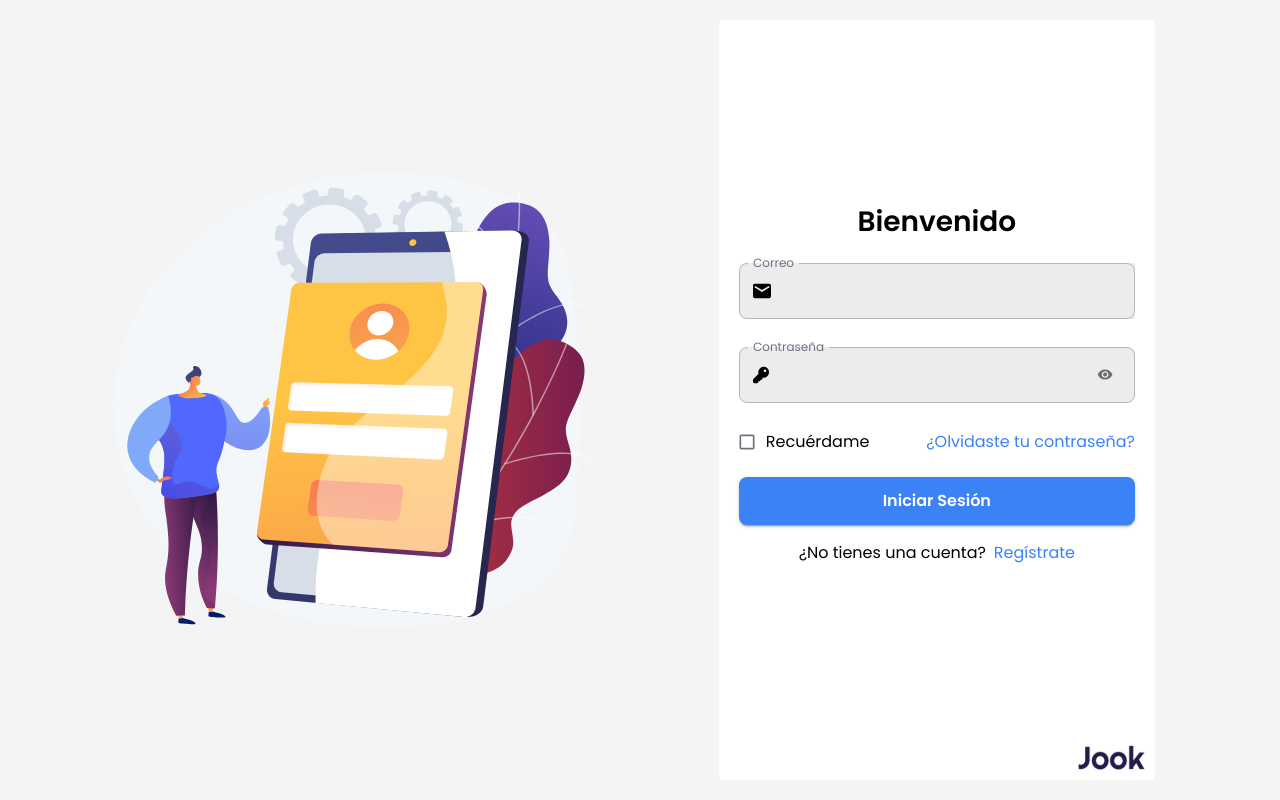
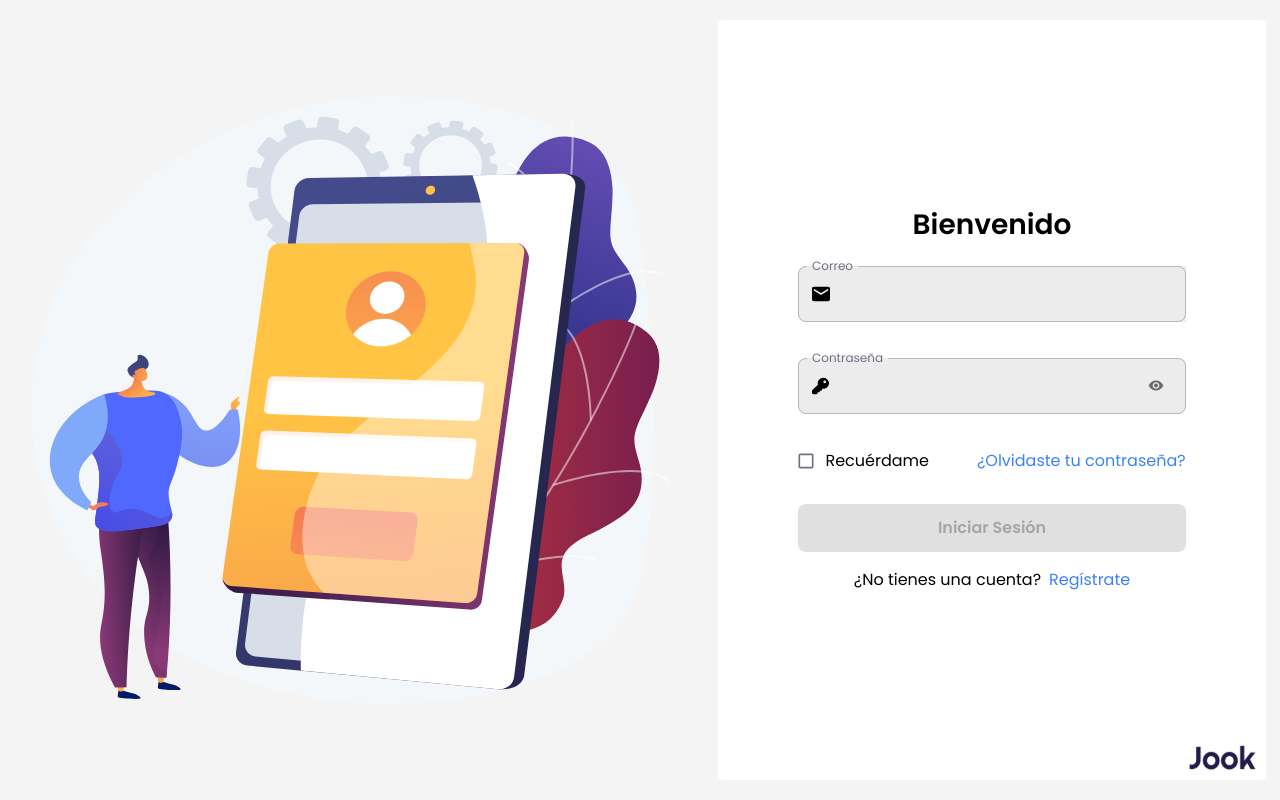
Before and after one commit to Jookcuc/SistemaFirmas, a React (Vite) app: page /auth/login in a window 1280 px wide. Built offline with nearby package versions, Linux system fonts and the light colour scheme.

Commit message:
Fix: Fixed some visual bugs and make it the recomendation from LoginPage. Feat: adding the disable button from login before filled the inputs login and email, also make functional the Register link.

```diff
--- a/package.json
+++ b/package.json
@@ -7,7 +7,8 @@
     "dev": "vite",
     "build": "tsc -b && vite build",
     "lint": "eslint .",
-    "preview": "vite preview"
+    "preview": "vite preview",
+    "host": "vite --host"
   },
   "dependencies": {
     "@emotion/react": "^11.14.0",
--- a/src/core/layouts/LoginLayouts/LoginLayout.css
+++ b/src/core/layouts/LoginLayouts/LoginLayout.css
@@ -27,6 +27,7 @@
     position: relative;
     padding-bottom: 3.125rem;
    justify-content: center;
+
 }
 
 
--- a/src/core/layouts/LoginLayouts/LoginLayout.interface.ts
+++ b/src/core/layouts/LoginLayouts/LoginLayout.interface.ts
@@ -3,4 +3,5 @@ import { ReactNode } from "react";
 export interface LoginLayoutProps {
   children: ReactNode;
   title?: string;
+  className?: string;
 }
--- a/src/core/layouts/LoginLayouts/index.tsx
+++ b/src/core/layouts/LoginLayouts/index.tsx
@@ -6,11 +6,11 @@ import { FC } from 'react';
 
 
 
-export const LoginLayout: FC<LoginLayoutProps> = function({ children, title = "TextoEjemplo" }) {
+export const LoginLayout: FC<LoginLayoutProps> = function({ children, title = "TextoEjemplo", className}) {
 
   return (
     <Box className="principalContainerLayoutLogin">
-      <Box className="containerChildrens">
+      <Box className={className ? "containerChildrens " + className : "containerChildrens"}>
         <Typography variant="h2" component="h2">{title}</Typography>
 
         {children}
--- a/src/module/Auth/pages/Login/Login.css
+++ b/src/module/Auth/pages/Login/Login.css
@@ -6,12 +6,11 @@
 .principalContainerLogin{
     width: 100%;
     height: 100vh;
-    background-color: rgb(244, 244, 244);
 
 }
 
 .containerLoginItems{
-    background-color: white;
+
     display: flex;
     flex-direction: column;
     align-items: center;
@@ -31,7 +30,13 @@
 .formContainer{
     display: flex;
     flex-direction: column;
-    gap:1rem;
+    gap:1.5rem;
+}
+
+.loginLayoutContainer{
+    padding-top: 5rem !important;
+    padding-bottom: 5rem !important;
+    background-color: transparent !important;
 }
 
 .rememberandforgotContainer{
@@ -60,7 +65,8 @@
 
 /** MEDIDAS PARA PC**/
 
-@media screen and (min-width: 1024px) {
+@media screen and (min-width: 1020px) {
+
 
     .principalContainerLogin{
     width: 100%;
@@ -94,4 +100,42 @@
         align-items: center;
     }
 
+    .loginLayoutContainer{
+        background-color: white !important;
+    }
 }
+
+@media screen and (min-width: 1200px)  {
+    .containerLoginImage{
+        width: 55%;
+    }
+
+    .containerLoginItems{
+        width: 45%;
+    }
+
+
+    .loginLayoutContainer{
+        padding-top: 2.5rem !important;
+        padding-bottom: 2.5rem !important;
+        padding-left: 5rem !important;
+        padding-right: 5rem !important;
+        background-color: white !important;
+
+    }
+
+    .rememberandforgotContainer{
+        display: flex;
+        flex-wrap: wrap;
+        flex-direction: row;
+        justify-content:space-between;
+        align-items: center;
+    }
+
+    .LoginImage{
+        display: flex;
+        width: 40rem;
+        height: 40rem;
+
+        }
+}
--- a/src/module/Auth/pages/Login/index.tsx
+++ b/src/module/Auth/pages/Login/index.tsx
@@ -9,17 +9,14 @@ import passWodIcon from '../../../../core/icon/IconsLogin/KeyIcon.svg';
 import LoginImage from '../../../../assets/assetsLogin/ImagenLogin.svg';
 import { useTranslation } from 'react-i18next';
 
-
-
-
 export const LoginPage: React.FC = () => {
-
-  const {t}=useTranslation();
+  const {t} = useTranslation();
 
   const {
     control,
     handleSubmit,
-    register
+    register,
+    watch
   } = useForm<LoginFormData>({
     defaultValues: {
       email: '',
@@ -28,12 +25,12 @@ export const LoginPage: React.FC = () => {
     }
   });
 
+  // Watch email and password fields
+  const email = watch('email');
+  const password = watch('password');
+
   const onSubmit: SubmitHandler<LoginFormData> = (data) => {
     console.log('Form Data:', data);
-
-
-
-
   };
 
   return (
@@ -43,9 +40,10 @@ export const LoginPage: React.FC = () => {
       </Box>
 
       <Box className="containerLoginItems">
-        <LoginLayout title={t("StringsAuth.title.welcome")}>
+        <LoginLayout title={t("StringsAuth.title.welcome")} className="loginLayoutContainer" >
           <Box className="childContainer">
             <Box className="formContainer" component="form" onSubmit={handleSubmit(onSubmit)} noValidate>
+
               <Box className="inpuntContainer">
                 <Input
                   className="textField"
@@ -100,13 +98,19 @@ export const LoginPage: React.FC = () => {
                 </Typography>
               </Box>
 
-              <Button type="submit" variant="contained">{t("StringsAuth.buttons.login")}</Button>
+              <Button
+                type="submit"
+                variant="contained"
+                disabled={!email || !password}
+              >
+                {t("StringsAuth.buttons.login")}
+              </Button>
 
             </Box>
 
             <Box className="registerContainer">
               <Typography component="p">{t("StringsAuth.links.noAccount")}</Typography>
-              <Typography component="a" href="/Register" color="primary" sx={{ textDecoration: "none" }}>
+              <Typography component="a" href="./register" color="primary" sx={{ textDecoration: "none" }}>
               {t("StringsAuth.buttons.register")}
               </Typography>
             </Box>
--- a/src/module/Auth/pages/Login/login.interface.ts
+++ b/src/module/Auth/pages/Login/login.interface.ts
@@ -4,4 +4,5 @@ export interface LoginFormData {
     email: string;
     password: string;
     rememberMe: boolean;
+
   }
--- a/src/module/Auth/pages/Register/index.tsx
+++ b/src/module/Auth/pages/Register/index.tsx
@@ -72,125 +72,6 @@ export const RegisterPage = () => {
   };
 
   return (
-    <LoginLayout title="Creación de Cuenta">
-      <Box component="form" sx={{display: "flex", paddingTop:"0"}} onSubmit={handleSubmit}>
-        <Box className="formStep" id="registerStep2" sx={{display: activeStep === 0 ? "flex": "none"}}>
-
-          <Input
-            id="name"
-            label="Name"
-            type="text"
-            icon={UserIcon}
-            value={name}
-            onChange={(e) => setName(e.target.value)}
-            required
-          />
-
-          <Input
-            id="lastName"
-            label="Last Name"
-            type="text"
-            icon={UserIcon}
-            value={lastName}
-            onChange={(e) => setLastName(e.target.value)}
-            required
-          />
-
-          <Input
-            id="key"
-            label="Product Key"
-            type="text"
-            icon={KeyIcon}
-            value={key}
-            onChange={(e) => setKey(e.target.value)}
-            required
-          />
-
-          <Box className="firmBox">
-            <Box
-              sx={{
-                display:"flex",
-                justifyContent: "flex-start",
-                alignItems: "center",
-                gap: "1rem",
-                width: "70%",
-                paddingX: "0.7rem",
-                border:"solid 1px #b5b5b5",
-                borderRadius:"8px",
-                backgroundColor:"#ececec"
-              }}
-            >
-              <InputAdornment position="start">
-                <img src={PenIcon} alt="icon" style={{ minWidth: 20, minHeight: 20, maxWidth: 20, maxHeight: 20 }} />
-              </InputAdornment>
-
-              <img src={firm} style={{maxHeight: "6vh"}}/>
-            </Box>
-
-            <Button variant="contained" onClick={handleOpen} sx={{width:"30%"}}>
-              Firmar
-            </Button>
-          </Box>
-          <Button variant="contained" onClick={handleNext} className="stepperRegister"> Siguiente </Button>
-        </Box>
-
-        <Divider
-          className="registerDivider"
-          orientation="vertical"
-          flexItem aria-hidden="true"
-          sx={{
-            marginTop: "1.5rem",
-            borderColor: "black",
-            display: "none"
-          }}/>
-
-        <Box className="formStep inactive" id="registerStep2" sx={{display: activeStep === 1 ? "flex": "none"}}>
-          <Input
-            id="email"
-            label="Email"
-            type="email"
-            icon={EmailIcon}
-            value={email}
-            onChange={(e) => setEmail(e.target.value)}
-            required
-          />
-
-          <Input
-            id="password"
-            label="Password"
-            type="password"
-            icon={KeyIcon}
-            value={password}
-            onChange={(e) => setPassword(e.target.value)}
-            required
-          />
-
-          <Input
-            id="confirmPassword"
-            label="Confirm Password"
-            type="password"
-            icon={KeyIcon}
-            value={confirmPassword}
-            onChange={(e) => setConfirmPassword(e.target.value)}
-            required
-          />
-
-          <Button type="submit" variant="contained"> Registrarse </Button>
-        </Box>
-      </Box>
-
-      <Stepper nonLinear activeStep={activeStep} alternativeLabel className="stepperRegister">
-        {steps.map((label, index) => (
-          <Step key={label} completed={completed[index]}>
-            <StepButton color="inherit" onClick={() => handleStep(index)}>
-              {label}
-            </StepButton>
-          </Step>
-        ))}
-      </Stepper>
-
-      <SignatureModal open={open} handleClose={handleClose()} setFirm={setFirm}/>
-
-    </LoginLayout>
+   <p>poto</p>
   )
 }
```
